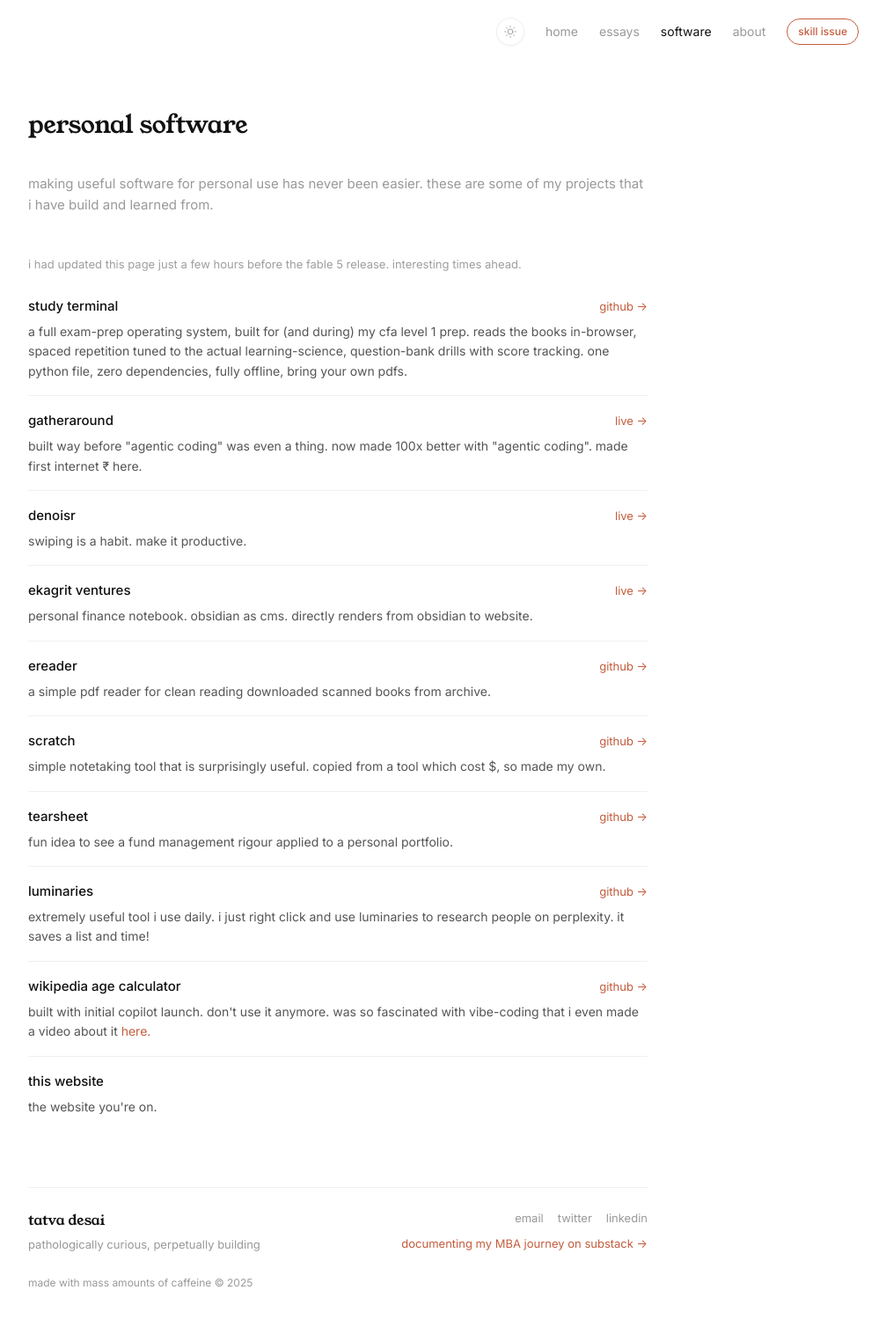
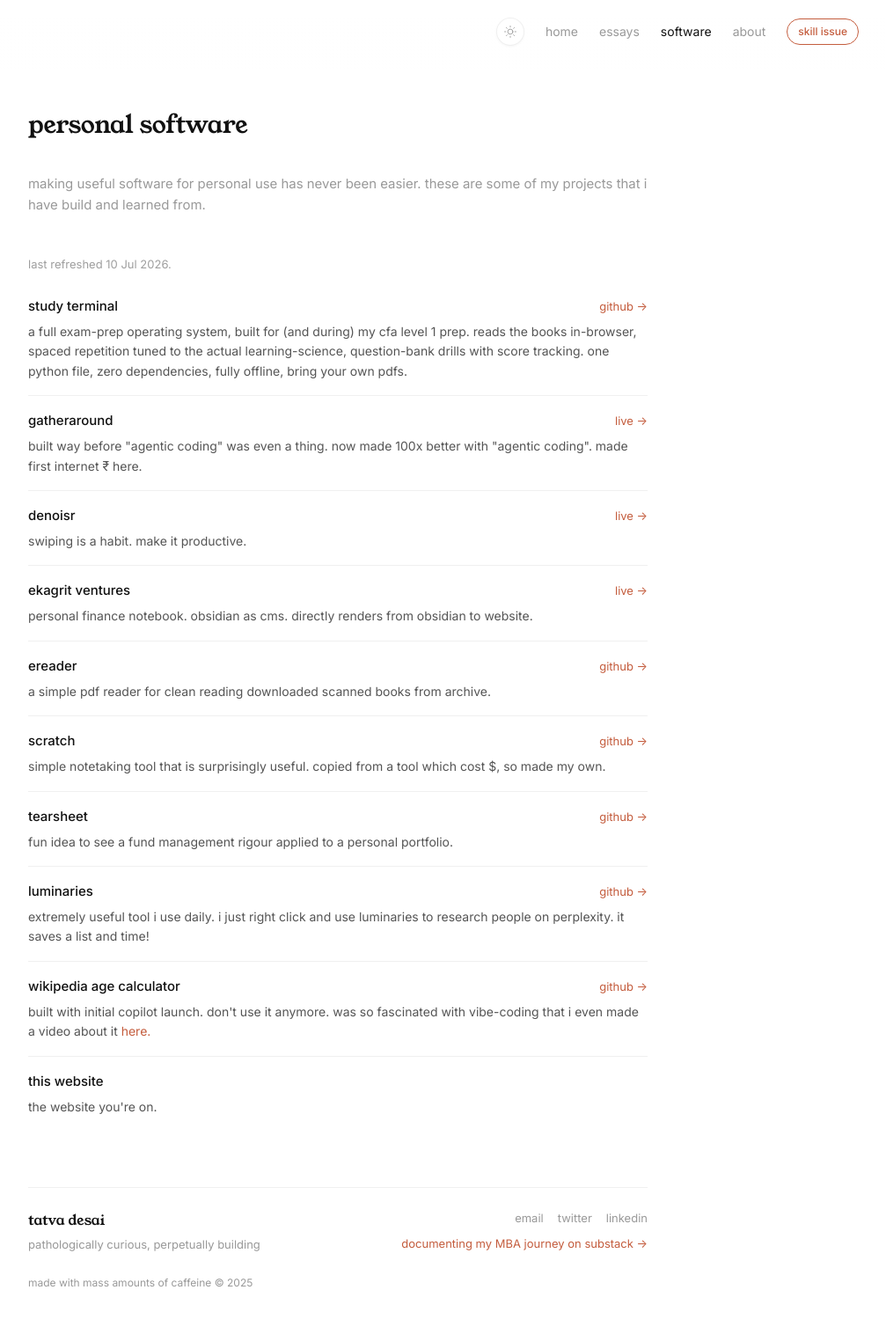
Before and after one commit to tatvadesai/tatvadesai.github.io, a Jekyll site: the page built from personal-software.html, in a window 1280 px wide. Shown: the whole page at 88% size, without its empty margins (256-1263 px from the left). Built offline with Jekyll 4.4.1, drawn with Linux system fonts in a browser that asks for light colours.

Commit message:
site: self-host fonts and add refreshed date

```diff
--- a/_layouts/default.html
+++ b/_layouts/default.html
@@ -4,9 +4,6 @@
     <meta charset="UTF-8">
     <meta name="viewport" content="width=device-width, initial-scale=1.0">
     <title>{% if page.title %}{{ page.title }} - {{ site.title }}{% else %}{{ site.title }}{% endif %}</title>
-    <link rel="preconnect" href="https://fonts.googleapis.com">
-    <link rel="preconnect" href="https://fonts.gstatic.com" crossorigin>
-    <link href="https://fonts.googleapis.com/css2?family=Inter:wght@300;400;500&family=Young+Serif&display=swap" rel="stylesheet">
     <link rel="stylesheet" href="{{ '/assets/css/style.css' | absolute_url }}">
     <link rel="icon" href="/favicon.svg" type="image/svg+xml">
     {%- feed_meta -%}
--- a/_layouts/home.html
+++ b/_layouts/home.html
@@ -4,9 +4,6 @@
     <meta charset="UTF-8">
     <meta name="viewport" content="width=device-width, initial-scale=1.0">
     <title>{{ site.title }}</title>
-    <link rel="preconnect" href="https://fonts.googleapis.com">
-    <link rel="preconnect" href="https://fonts.gstatic.com" crossorigin>
-    <link href="https://fonts.googleapis.com/css2?family=Inter:wght@300;400;500&family=Young+Serif&display=swap" rel="stylesheet">
     <link rel="stylesheet" href="{{ '/assets/css/style.css' | relative_url }}">
     <link rel="icon" href="/favicon.svg" type="image/svg+xml">
     {%- feed_meta -%}
--- a/assets/css/style.css
+++ b/assets/css/style.css
@@ -17,6 +17,22 @@
     --italic: var(--sans);
 
     --transition: 0.15s ease;
+}
+
+@font-face {
+    font-family: 'Inter';
+    font-style: normal;
+    font-weight: 300 500;
+    font-display: swap;
+    src: url('../fonts/inter-latin.woff2') format('woff2');
+}
+
+@font-face {
+    font-family: 'Young Serif';
+    font-style: normal;
+    font-weight: 400;
+    font-display: swap;
+    src: url('../fonts/young-serif-latin.woff2') format('woff2');
 }
 
 [data-theme="dark"] {
--- a/personal-software.html
+++ b/personal-software.html
@@ -8,7 +8,7 @@
 
 <p class="software-intro">making useful software for personal use has never been easier. these are some of my projects that i have build and learned from.</p>
 
-<p class="software-intro subscript-like">i had updated this page just a few hours before the fable 5 release. interesting times ahead.</p>
+<p class="software-intro subscript-like">last refreshed {{ site.time | date: "%-d %b %Y" }}.</p>
 
 <div class="software-list">
 
```
Also changed, not shown: assets/fonts/inter-latin.woff2 (added), assets/fonts/young-serif-latin.woff2 (added).
